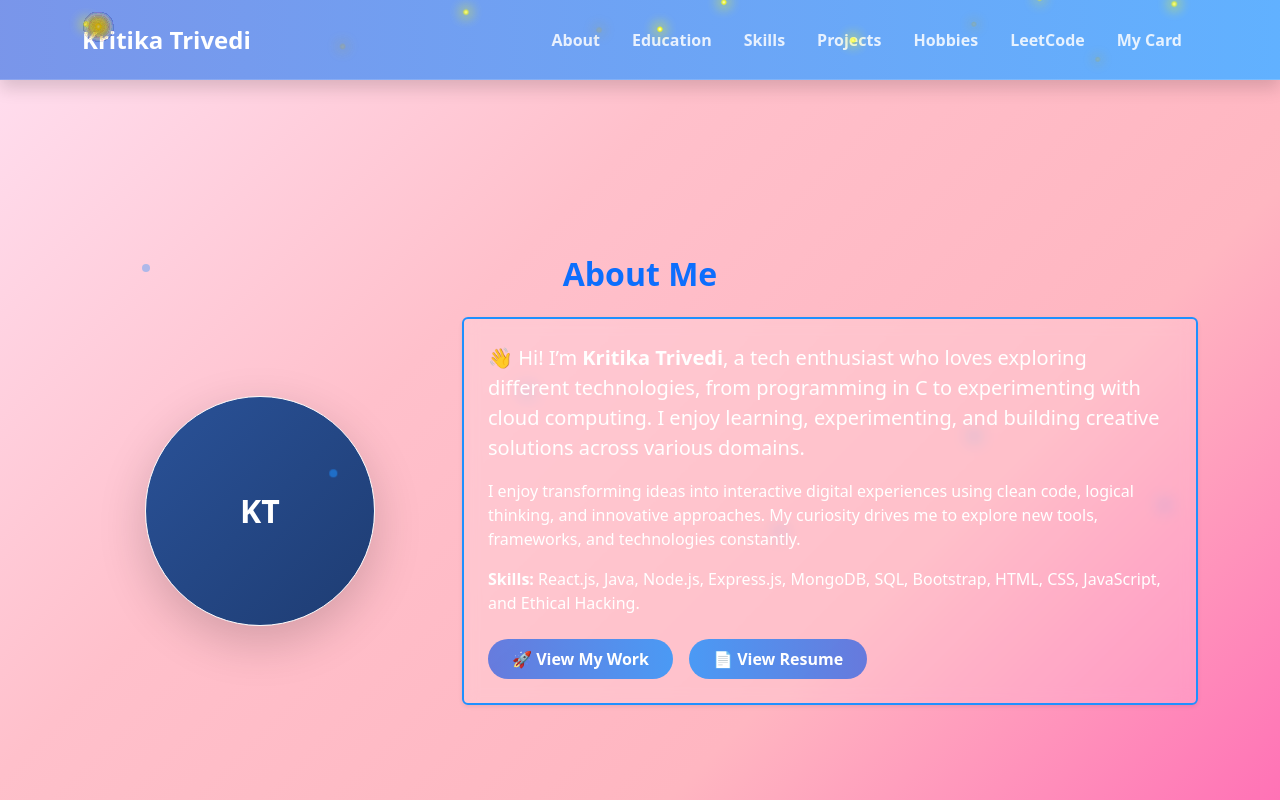
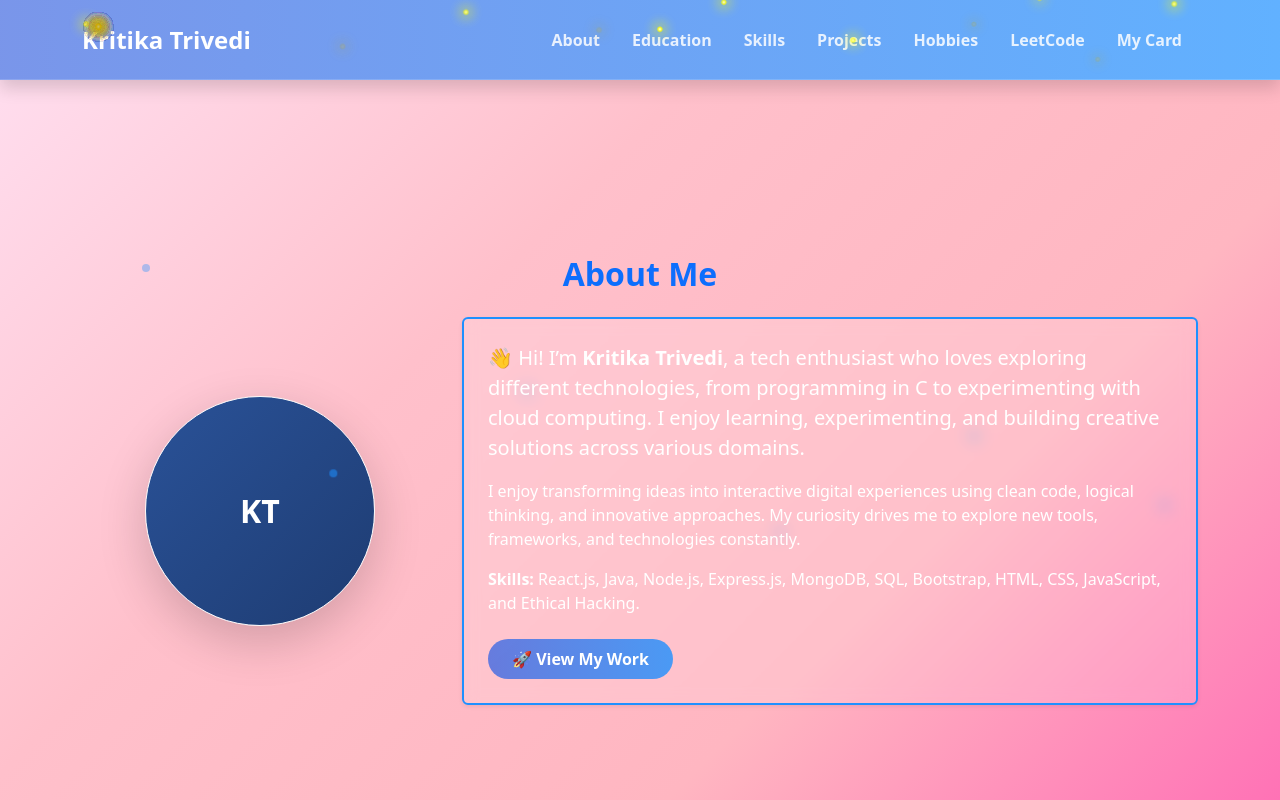
Before and after one commit to kritika1724/New-portfolio, a React (Vite) app: page /about in a window 1280 px wide. Shown: the top 800 px of the page. Built offline with nearby package versions, Linux system fonts and the light colour scheme.

Commit message:
Removed resume file and updated About section

```diff
--- a/src/App.jsx
+++ b/src/App.jsx
@@ -13,7 +13,6 @@ export default function App() {
     <div className="font-sans text-slate-900">
        <ScrollToTop />
       <Header />
-
       <Routes>
         <Route path="/" element={<Hero />} />
         <Route path="/about" element={<About />} />
--- a/src/assets/components/About.jsx
+++ b/src/assets/components/About.jsx
@@ -132,21 +132,7 @@ export default function About() {
                   🚀 View My Work
                 </motion.a>
 
-                <motion.a
-  href="/Kritika_Trivedi_Resume.pdf"
-  target="_blank"
-  rel="noopener noreferrer"
-  className="btn px-4 py-2 rounded-pill fw-semibold"
-  style={{
-    background: "linear-gradient(90deg, rgba(30,144,255,0.8), rgba(65,105,225,0.8))",
-    color: "white",
-    border: "none",
-  }}
-  whileHover={{ scale: 1.04 }}
-  whileTap={{ scale: 0.98 }}
->
-  📄 View Resume
-</motion.a>
+
 
 
               </div>
```
Also changed, not shown: 1 other file (tests, documents, lock files or other folders).
